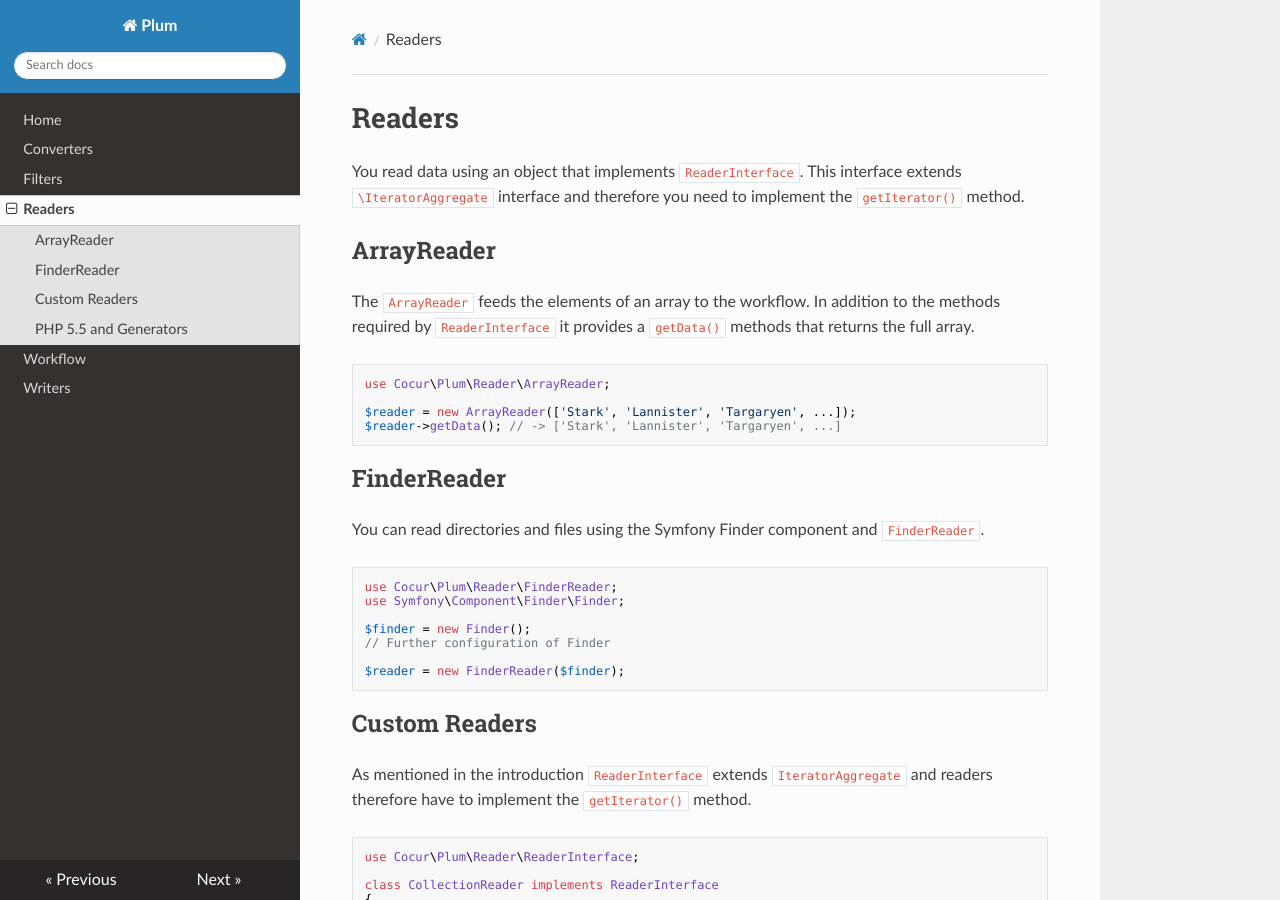
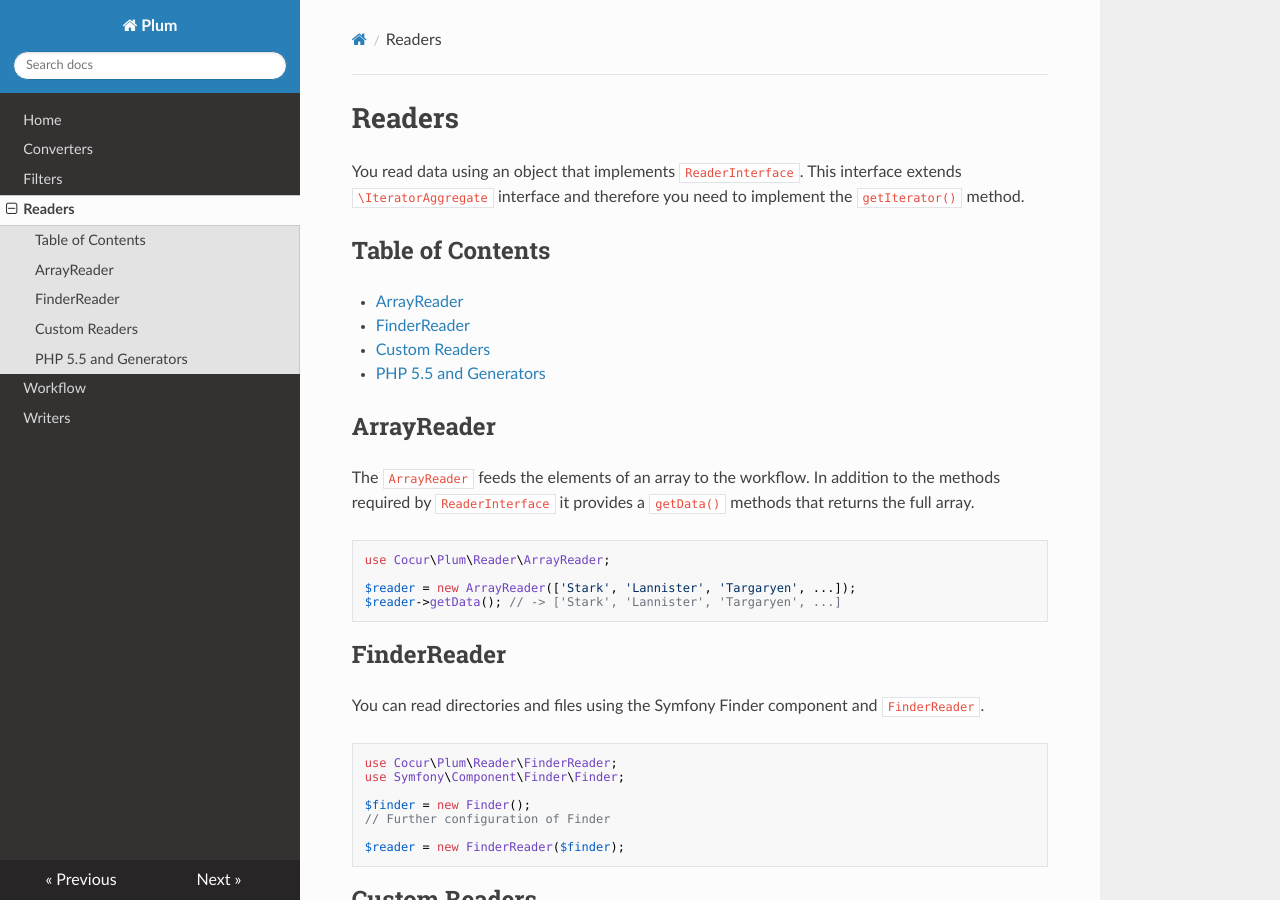
Before and after one commit to plumphp/plum, an MkDocs documentation site: the page built from docs/readers.md, in a window 1280 px wide and 900 px high. Built offline with MkDocs 1.6.1, drawn with Linux system fonts in a browser that asks for light colours; nearby versions of some CDN libraries.

Commit message:
Update docs

````diff
--- a/docs/converters.md
+++ b/docs/converters.md
@@ -3,6 +3,15 @@ Converters
 
 Converters take an item and convert it into something else. They must implement `ConverterInterface` which has a single
 `convert()` method.
+
+
+Table of Contents
+-----------------
+
+- [CallbackConverter](#callbackconverter)
+- [FileGetContentsConverter](#filegetcontentsconverter)
+- [Custom Converters](#custom-converters)
+
 
 CallbackConverter
 -----------------
@@ -16,6 +25,7 @@ $converter = new CallbackConverter(function ($item) { return strtoupper($item);
 $converter->convert('foo'); // -> FOO
 ```
 
+
 FileGetContentsConverter
 ------------------------
 
@@ -28,6 +38,7 @@ use Cocur\Plum\Converter\FileGetContentsConverter;
 $converter = new FileGetContentsConverter();
 $converter->convert('foo.txt'); // -> ['file' => \SplFileInfo Object, 'content' => '...']
 ```
+
 
 Custom Converters
 -----------------
--- a/docs/filters.md
+++ b/docs/filters.md
@@ -6,6 +6,14 @@ method. Every item of the pipeline is passed to the filter and if the return val
 `null`, `0`, ...) the item is no further processed.
 
 Plum comes with some default filters, but you can also create your own custom filters.
+
+
+Table of Contents
+-----------------
+
+- [CallbackFilter](#callbackfilter)
+- [FileExtensionFilter](#fileextensionfilter)
+- [Custom Filters](#custom-filters)
 
 
 CallbackFilter
--- a/docs/readers.md
+++ b/docs/readers.md
@@ -3,6 +3,16 @@ Readers
 
 You read data using an object that implements `ReaderInterface`. This interface extends `\IteratorAggregate` interface
 and therefore you need to implement the `getIterator()` method.
+
+
+Table of Contents
+-----------------
+
+- [ArrayReader](#arrayreader)
+- [FinderReader](#finderreader)
+- [Custom Readers](#custom-readers)
+- [PHP 5.5 and Generators](#php-55-and-generators)
+
 
 ArrayReader
 -----------
@@ -16,6 +26,7 @@ use Cocur\Plum\Reader\ArrayReader;
 $reader = new ArrayReader(['Stark', 'Lannister', 'Targaryen', ...]);
 $reader->getData(); // -> ['Stark', 'Lannister', 'Targaryen', ...]
 ```
+
 
 FinderReader
 ------------
@@ -31,6 +42,7 @@ $finder = new Finder();
 
 $reader = new FinderReader($finder);
 ```
+
 
 Custom Readers
 --------------
@@ -57,6 +69,7 @@ class CollectionReader implements ReaderInterface
 }
 ```
 
+
 PHP 5.5 and Generators
 ----------------------
 
````
Also changed, not shown: docs/workflow.md (+12 -0 lines).
